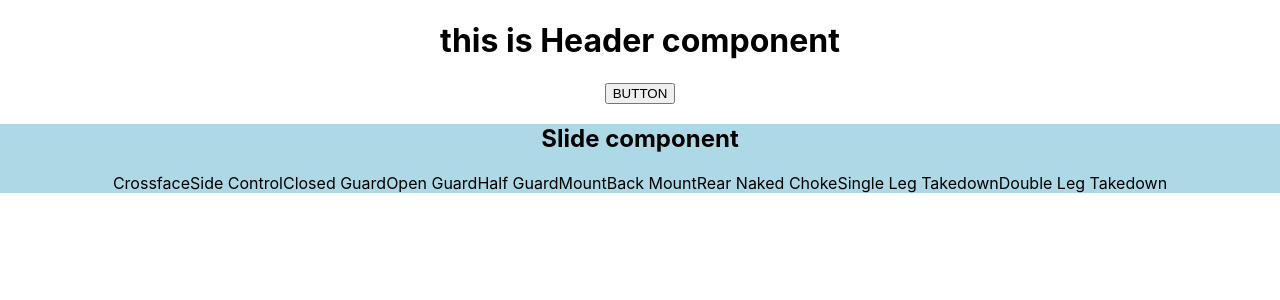
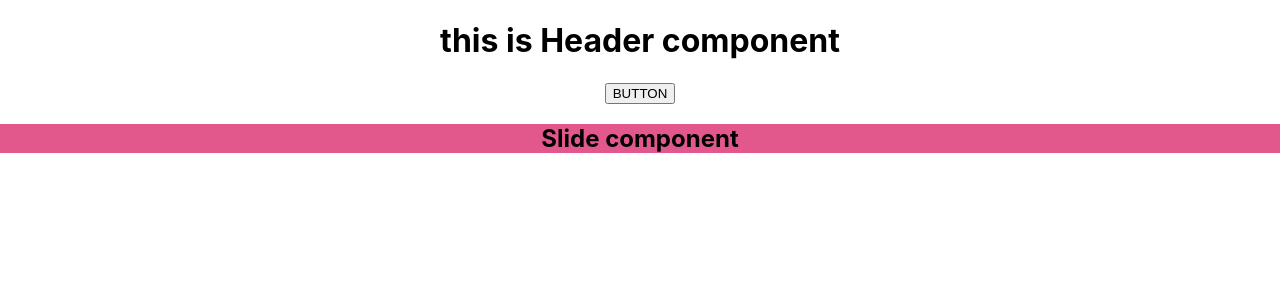
Before and after one commit to Eddie-ee/bjj-tnt, a React (Create React App) app: page / in a window 1280 px wide. Shown: the top 300 px of the page. Built offline with nearby package versions, Linux system fonts and the light colour scheme.

Commit message:
get random trick function

```diff
--- a/src/App.css
+++ b/src/App.css
@@ -16,5 +16,5 @@
 }
 
 .slide-div {
-  background-color: lightblue;
+  background-color: rgb(226, 88, 141);
 }
--- a/src/components/Slide.js
+++ b/src/components/Slide.js
@@ -3,10 +3,16 @@ import ReactDOM from "react-dom/client"
 import {tricksArray} from "./tricksData"
 
 export default function Slide() {
+    function getRandomTrick() {
+        let randomnum = Math.floor(Math.random() * tricksArray.length) + 1
+        let randomTrick = tricksArray[randomnum]
+        return randomTrick
+    }
+
     return (
         <div className="slide-div">
             <h2>Slide component</h2>
-            <p>{tricksArray}</p>
+            <p>{getRandomTrick()}</p>
 
         </div>
 
@@ -15,6 +21,9 @@ export default function Slide() {
 }
 
 
+
+
+
 function getRandomCard() {
     let numbers = [1, 2, 3, 4, 5, 6, 7, 8, 9, 10, 11]
     let randomNum = Math.floor(Math.random() * numbers.length) + 1
```
Also changed, not shown: src/components/tricksData.js (line endings or trailing spaces).
